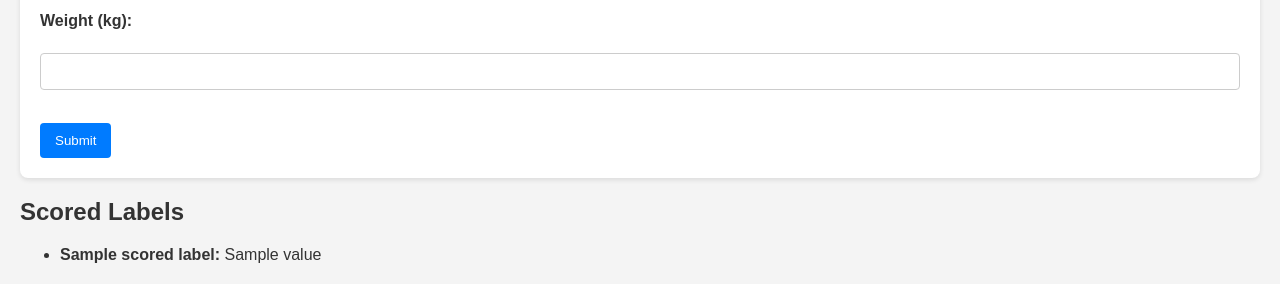
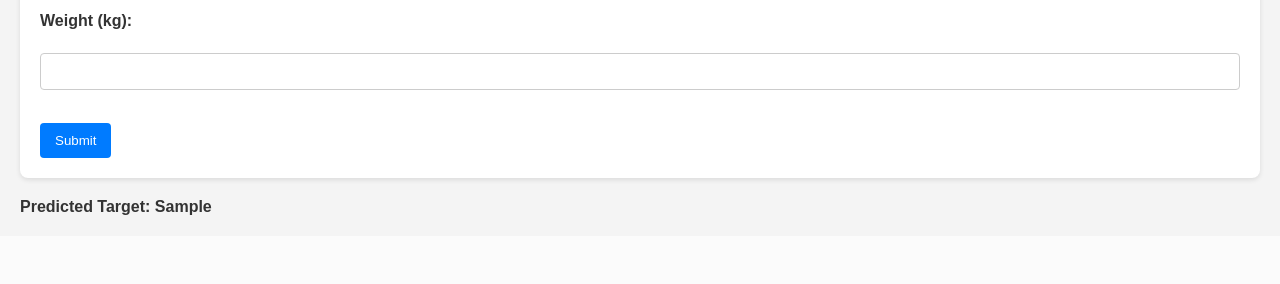
Before and after one commit to kSibalic/ruapProject, a Flask app: template webapp/templates/index.html in a window 1280 px wide. Shown: the part 1101-1385 px from the top of the page. After the commit the page ends 1316 px from the top, so only its background shows below. Run offline with Flask 3, Linux system fonts and the light colour scheme; the template is opened without the code that fills it: most values are stand-ins (such as "Sample title", 1, 10 or a date in 2020).

Commit message:
Updated prinout

```diff
--- a/webapp/app.py
+++ b/webapp/app.py
@@ -1,4 +1,4 @@
-from flask import Flask, render_template, request, jsonify
+from flask import Flask, render_template, request
 import urllib.request
 import json
 import os
@@ -13,10 +13,11 @@ allowSelfSignedHttps(True)
 app = Flask(__name__)
 
 API_URL = 'http://060fd6ad-695f-4ef8-a9b2-24f8243c2f3d.eastus2.azurecontainer.io/score'
-API_KEY = 'aMv3SZnrX4pkyuwhigofZ3mRG2dvhS2B'  # Unesi svoj API ključ ovdje
+API_KEY = 'aMv3SZnrX4pkyuwhigofZ3mRG2dvhS2B'  # Insert your API key here
 
 @app.route('/', methods=['GET', 'POST'])
 def index():
+    scored_labels = None  # Default value if no prediction is available
     if request.method == 'POST':
         data = {
             "Inputs": {
@@ -40,16 +41,20 @@ def index():
 
         body = str.encode(json.dumps(data))
         headers = {'Content-Type': 'application/json', 'Authorization': ('Bearer ' + API_KEY)}
-        req = urllib.request.Request(API_URL, body, headers)
+        req_obj = urllib.request.Request(API_URL, body, headers)
 
         try:
-            response = urllib.request.urlopen(req)
+            response = urllib.request.urlopen(req_obj)
             result = response.read().decode()
-            return jsonify({"message": "Data sent successfully", "response": result})
+            result_json = json.loads(result)
+            # Extract the predicted label using the actual key name from the JSON response.
+            prediction = result_json["Results"]["WebServiceOutput0"][0]["Scored Labels"]
+            scored_labels = {"Predicted Target": prediction}
         except urllib.error.HTTPError as error:
-            return jsonify({"error": str(error), "details": error.read().decode("utf8", 'ignore')})
+            error_message = error.read().decode("utf8", 'ignore')
+            scored_labels = {"Error": error_message}
 
-    return render_template("index.html")
+    return render_template("index.html", scored_labels=scored_labels)
 
 if __name__ == '__main__':
     app.run(debug=True)
--- a/webapp/templates/index.html
+++ b/webapp/templates/index.html
@@ -106,17 +106,13 @@
     <!-- Submit Button -->
     <input type="submit" value="Submit">
   </form>
+
+  <!-- Display the prediction as a label under the submit button -->
   {% if scored_labels %}
-    <div id="scored-labels">
-        <h2>Scored Labels</h2>
-        <ul>
-            {% for label, value in scored_labels.items() %}
-            <li><strong>{{ label }}:</strong> {{ value }}</li>
-            {% endfor %}
-        </ul>
+    <div id="score-label" style="margin-top: 20px;">
+      <label><strong>Predicted Target:</strong> {{ scored_labels['Predicted Target'] }}</label>
     </div>
   {% endif %}
 
-
 </body>
 </html>
```
Lines whose indentation alone changed are shown as unchanged.
